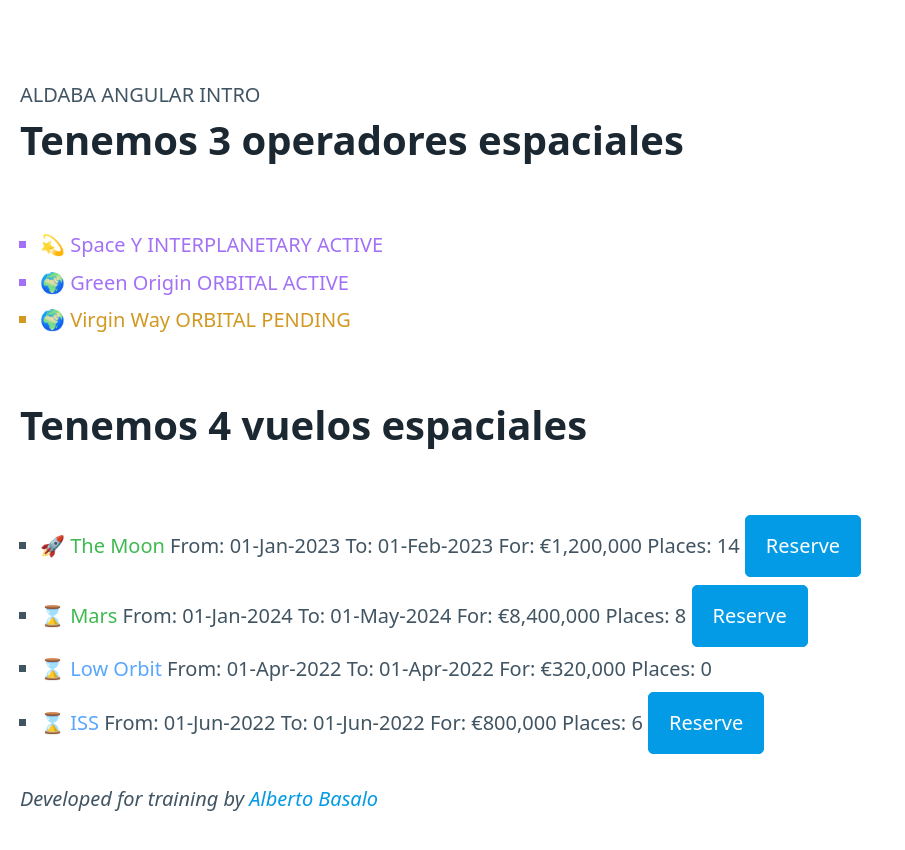
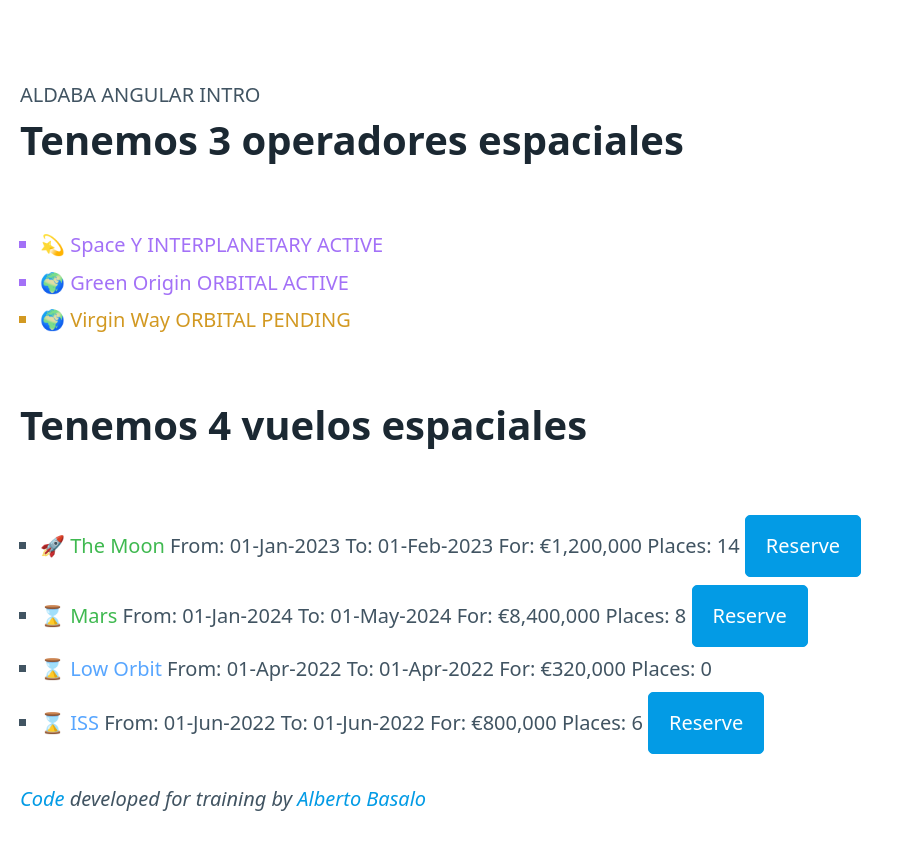
Before and after one commit to Esmoris/Aldaba-Angular-Intro, an Angular app: page / in a window 1280 px wide. Shown: the top 850 px of the page, without its empty margins (0-905 px from the left). Built offline with nearby package versions, Linux system fonts and the light colour scheme.

Commit message:
docs: to do session 2

```diff
--- a/src/app/app.component.html
+++ b/src/app/app.component.html
@@ -31,7 +31,8 @@
 </main>
 <footer>
   <i>
-    Developed for training by <a href="https://twitter.com/albertobasalo"
+    <a href="https://github.com/LabsAdemy/Aldaba-Angular-Intro">Code</a> developed for training by
+    <a href="https://twitter.com/albertobasalo"
        target="_blank">Alberto Basalo</a>
   </i>
 </footer>
```
Also changed, not shown: 1 other file (tests, documents, lock files or other folders).
